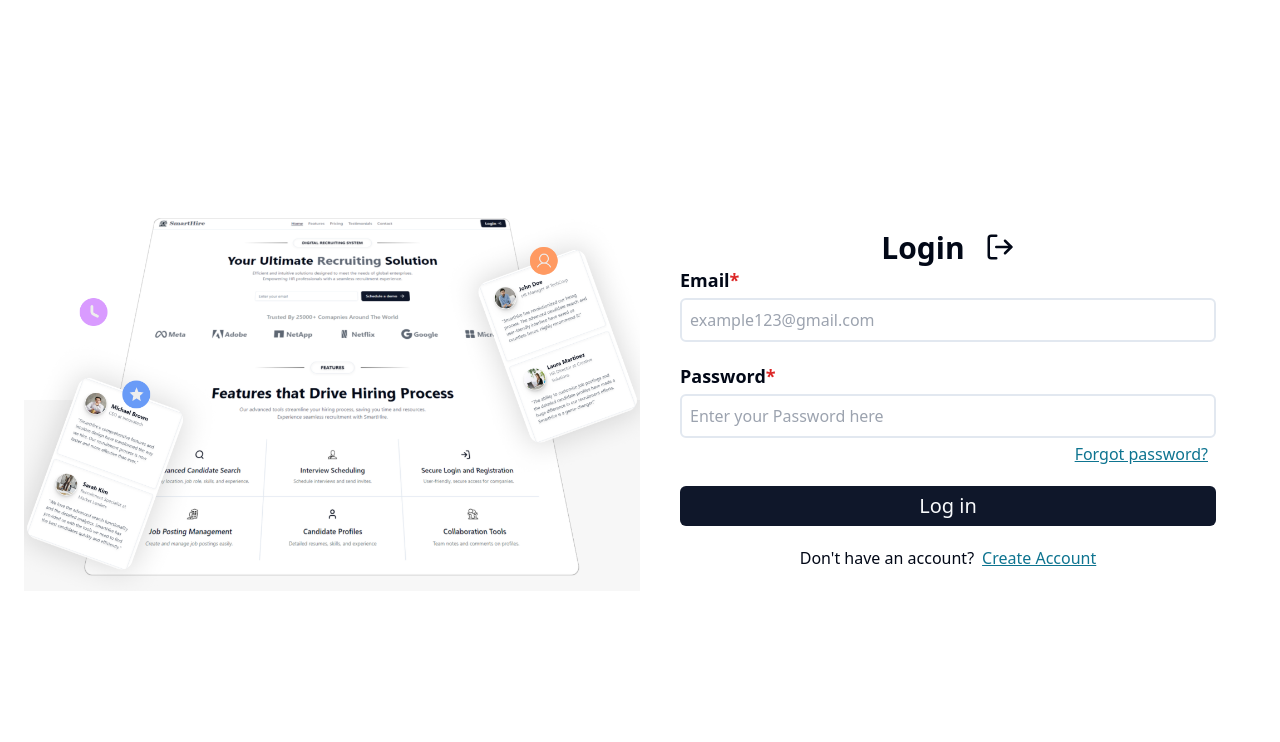
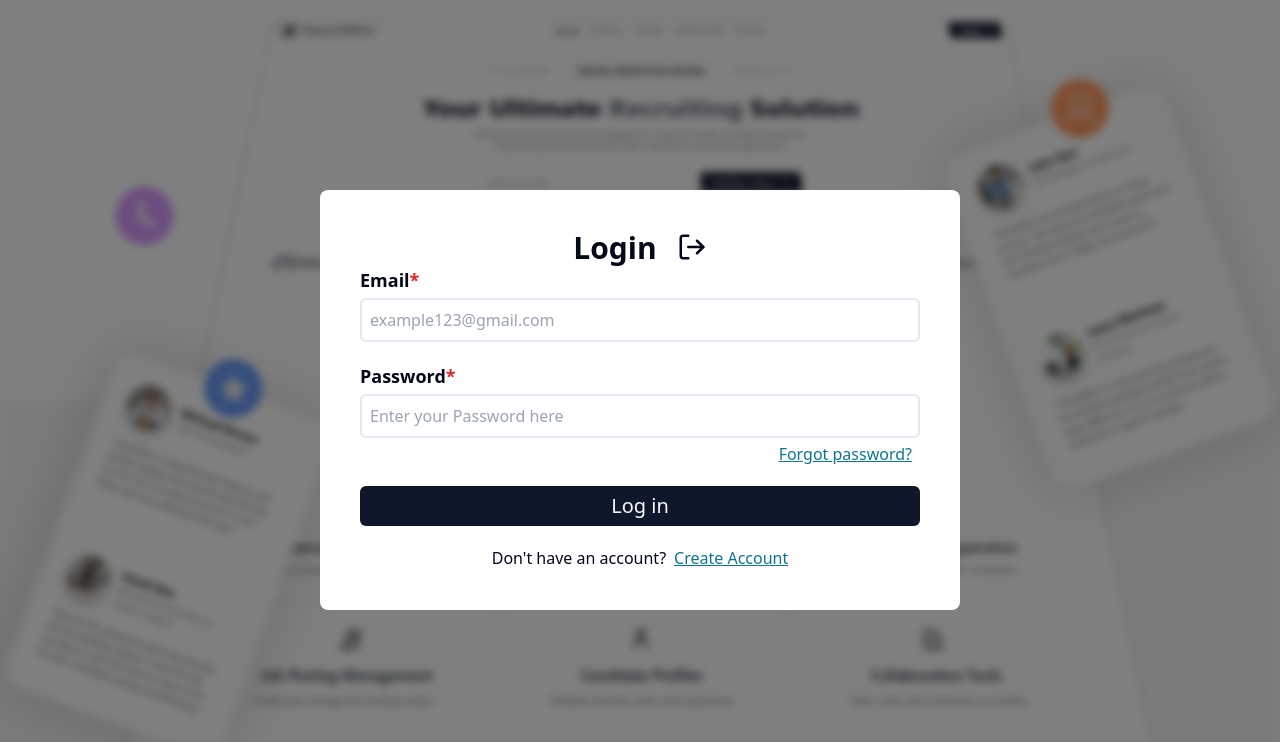
Before and after one commit to Yash-jaiswal2509/Foodcription-internship-assignment, a React (Vite) app in the folder frontend/: page /login in a window 1280 px wide. Shown: the top 742 px of the page. Built offline with nearby package versions, Linux system fonts and the light colour scheme; no server answers.

Commit message:
(client): Fixed login & register ui

```diff
--- a/frontend/src/App.tsx
+++ b/frontend/src/App.tsx
@@ -7,6 +7,7 @@ import Register from "./pages/Register";
 import Candidates from "./pages/Candidates";
 import ProtectedRoute from "./lib/Protected-Route";
 import AuthProvider from "./providers/AuthProvider";
+import Dashboard from "./admin/dashboard";
 
 function App() {
   return (
@@ -21,6 +22,8 @@ function App() {
               element={<ProtectedRoute allowedRoles={["company"]} />}
             >
               <Route path="candidates" element={<Candidates />} />
+              <Route path="dashboard" element={<Dashboard />} />
+
             </Route>
           </Route>
           <Route path="register" element={<Register />} />
--- a/frontend/src/NotFound.tsx
+++ b/frontend/src/NotFound.tsx
@@ -5,4 +5,4 @@ const NotFound = () => {
   )
 }
 
-export default NotFound
+export default NotFound;
--- /dev/null
+++ b/frontend/src/admin/dashboard.tsx
@@ -0,0 +1,8 @@
+
+const Dashboard = () => {
+  return (
+    <div>Dashboard</div>
+  )
+}
+
+export default Dashboard
--- a/frontend/src/components/Hero.tsx
+++ b/frontend/src/components/Hero.tsx
@@ -6,7 +6,7 @@ import { Input } from "./ui/input";
 const Hero = () => {
   const words = ["Hiring", "Recruiting", "Employing", "Appointing"];
   return (
-    <div className="flex flex-col w-full items-center bg-[url('/Banner.svg')] bg-cover bg-center bg-no-repeat">
+    <div className="flex flex-col w-full items-center bg-[url('/Banner.svg')] bg-cover bg-center bg-no-repeat" id="home">
       <div className="mt-10 flex items-center gap-5">
         <span className="w-40 h-[2px] bg-gradient-to-r from-white to-black/70 rounded-full"></span>
         <p className="border px-8 py-2 rounded-full drop-shadow-md font-bold uppercase">
--- a/frontend/src/index.css
+++ b/frontend/src/index.css
@@ -58,6 +58,10 @@
   }
 }
 
-html {
+
+html,
+body,
+:root {
+  height: 100%;
   scroll-behavior: smooth;
 }
--- a/frontend/src/layout/Header.tsx
+++ b/frontend/src/layout/Header.tsx
@@ -34,8 +34,12 @@ const Header = () => {
         </Link>
       </div>
       <ul className="flex gap-5">
-        <Link
-          to={"/"}
+        {token ? (
+          <></>
+        ) : (
+          <>
+            <a
+              href="#home"
               onClick={() => setMenu("home")}
               className={
                 menu === "home"
@@ -44,7 +48,7 @@ const Header = () => {
               }
             >
               Home
-        </Link>
+            </a>
 
             <a
               href="#features"
@@ -93,6 +97,8 @@ const Header = () => {
             >
               Contact
             </a>
+          </>
+        )}
       </ul>
       <div className="flex hover:opacity-95 items-center">
         <div>{/* <MenuButton /> */}</div>
--- a/frontend/src/layout/layout.tsx
+++ b/frontend/src/layout/layout.tsx
@@ -1,13 +1,15 @@
 import { Outlet } from "react-router-dom";
 import Header from "./Header";
 import Footer from "./Footer";
+import { useAuth } from "@/providers/AuthProvider";
 
 const Layout = () => {
+  const { token } = useAuth();
   return (
     <div className="relative">
       <Header />
       <Outlet />
-      <Footer />
+      {token ? <></> : <Footer />}
     </div>
   );
 };
--- a/frontend/src/pages/Login.tsx
+++ b/frontend/src/pages/Login.tsx
@@ -16,7 +16,7 @@ export type LoginFormData = {
 const Login = () => {
   const navigate = useNavigate();
   const location = useLocation();
-  const from = location.state?.from?.pathname || "/";
+  const from = location.state?.from?.pathname || "/dashboard";
 
   const { setToken, setUser } = useAuth();
 
@@ -50,14 +50,11 @@ const Login = () => {
   }, [mutation.isSuccess]);
 
   return (
-    <div className="px-6 flex mx-auto h-screen 2xl:max-w-screen-xl">
-      <img
-        src="assets/Banner.png"
-        className="w-[50%] my-auto"
-        alt="Banner"
-      />
+    <div className="flex w-screen h-full justify-center items-center mx-auto 2xl:max-w-screen-xl relative">
+      <img src="assets/Banner.png" className="w-full h-screen 2xl:h-full" alt="Banner" />
+      <div className="absolute z-10 size-full bg-black/50 backdrop-blur-sm"></div>
       <form
-        className="flex flex-col my-auto p-10 w-full rounded-lg"
+        className="flex flex-col my-auto w-[50%] p-10 rounded-lg absolute z-20 bg-white"
         onSubmit={onSubmit}
       >
         <div className="flex justify-center items-end gap-5">
--- a/frontend/src/pages/Register.tsx
+++ b/frontend/src/pages/Register.tsx
@@ -43,10 +43,11 @@ const Register = () => {
   }, [mutation.isSuccess]);
 
   return (
-    <div className="px-6 flex mx-auto 2xl:max-w-screen-xl">
-      <img src="assets/Banner.png" className="w-[50%] h-full my-auto" alt="Banner" />
+    <div className="flex w-screen h-full justify-center items-center mx-auto 2xl:max-w-screen-xl relative">
+      <img src="assets/Banner.png" className="w-full h-full" alt="Banner" />
+      <div className="absolute z-10 size-full bg-black/50 backdrop-blur-sm"></div>
       <form
-        className="flex flex-col p-10 w-full rounded-lg"
+        className="flex flex-col my-auto w-[50%] p-10 rounded-lg absolute z-20 bg-white"
         onSubmit={onSubmit}
       >
         <div className="flex justify-center items-end gap-5">
```
Lines whose indentation alone changed are shown as unchanged.
